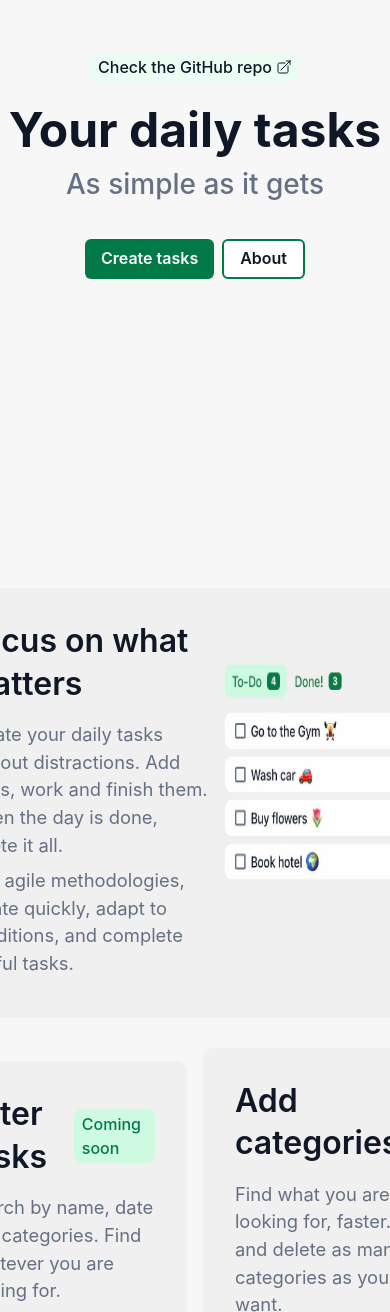
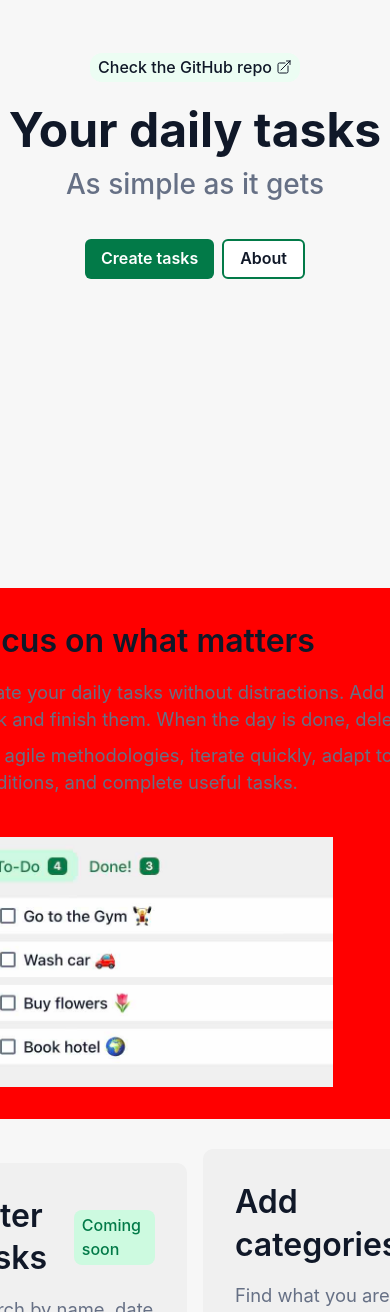
Before and after one commit to JaumeGelabert/daily-tasks, a React (Create React App) app in the folder client/: page / in a window 390 px wide. Shown: the part 256-1568 px from the top of the page. Built offline with nearby package versions, Linux system fonts and the light colour scheme.

Commit message:
test responsive

```diff
--- a/client/src/components/features/LargeFeature.jsx
+++ b/client/src/components/features/LargeFeature.jsx
@@ -1,14 +1,15 @@
-import { Flex, Heading, Text } from '@chakra-ui/react';
+import { Flex, Heading, Text, useMediaQuery } from '@chakra-ui/react';
 
 import featureImg from '../../images/feature.jpeg';
 
 export default function LargeFeature() {
+  const [isDesktop] = useMediaQuery('(min-width:800px)');
   return (
     <>
       <Flex
-        bg="gray.bg"
+        bg={isDesktop ? 'gray.bg' : 'red'}
         w="100%"
-        direction="row"
+        direction={isDesktop ? 'row' : 'column'}
         justifyContent="space-between"
         alignItems="flex-start"
         borderRadius="10px"
```
